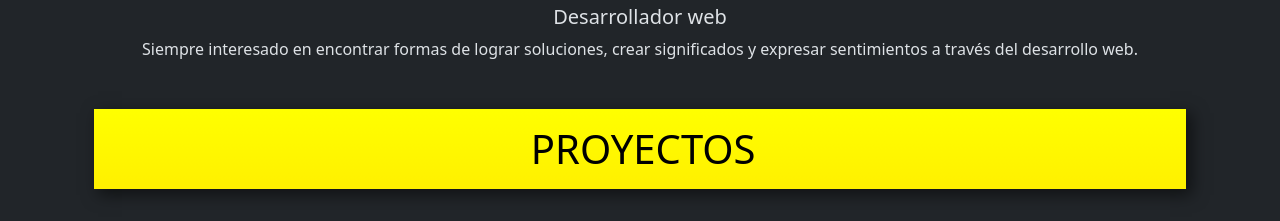
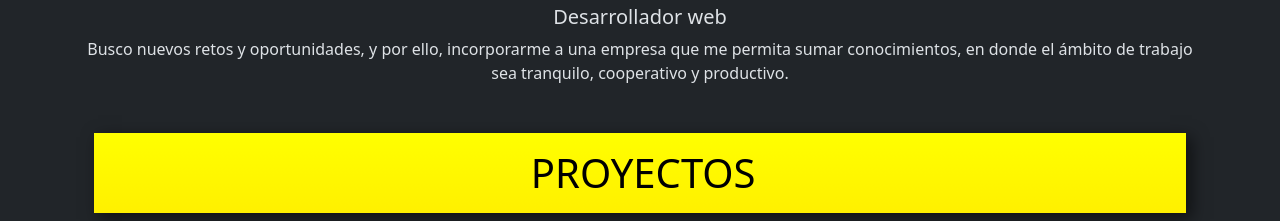
Before and after one commit to Damianmartinezrx/portfolio, a plain HTML site: page index.html in a window 1280 px wide. Shown: the part 227-448 px from the top of the page. Drawn offline with nearby package versions, Linux system fonts and the light colour scheme; a script that the page names is missing.

Commit message:
cambio de texto

```diff
--- a/index.html
+++ b/index.html
@@ -128,7 +128,7 @@
   <h5 class="#">Desarrollador web</h5>
 </div>
 <div class="content text-center">
-  <p class="#">Siempre interesado en encontrar formas de lograr soluciones, crear significados y expresar sentimientos a través del desarrollo web.</p>
+  <p class="#">Busco nuevos retos y oportunidades, y por ello, incorporarme a una empresa que me permita sumar conocimientos, en donde el ámbito de trabajo sea tranquilo, cooperativo y productivo.</p>
 </div>
   <div class="container d-block mx-auto mt-5 ">
     <a href="./pages/proyectos.html">
```
